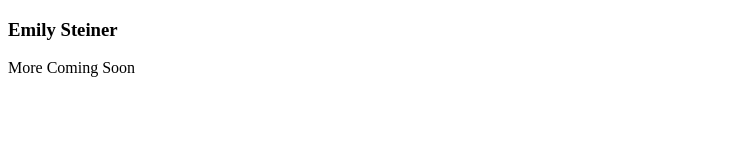
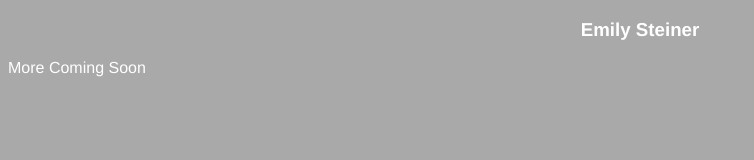
Before and after one commit to easteine/easteine.github.io, a plain HTML site: page index.html in a window 1280 px wide. Shown: the whole page, without its empty margins (0-754 px from the left). Drawn offline with Linux system fonts and the light colour scheme.

Commit message:
start style

```diff
--- a/index.html
+++ b/index.html
@@ -1,7 +1,7 @@
 <!DOCTYPE html>
 <html>
-<body>
-<h3>Emily Steiner</h3>
-<p>More Coming Soon</p>
+<body style=background-color:darkgrey;>
+<h3 style="color:white;font-family: helvetica;text-align:center;">Emily Steiner</h3>
+<p style="color:white;font-family: helvetica;">More Coming Soon</p>
 </body>
 </html>
```
